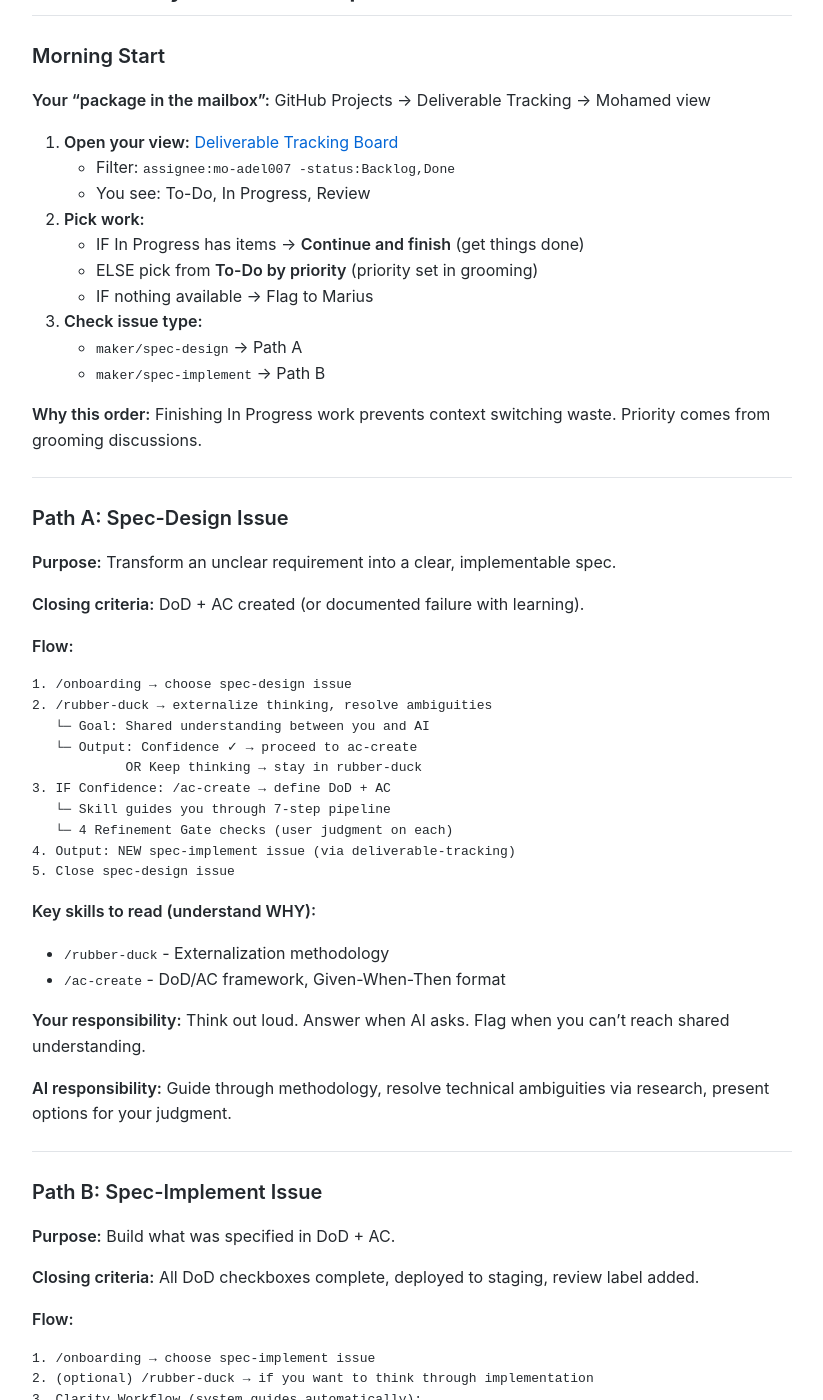
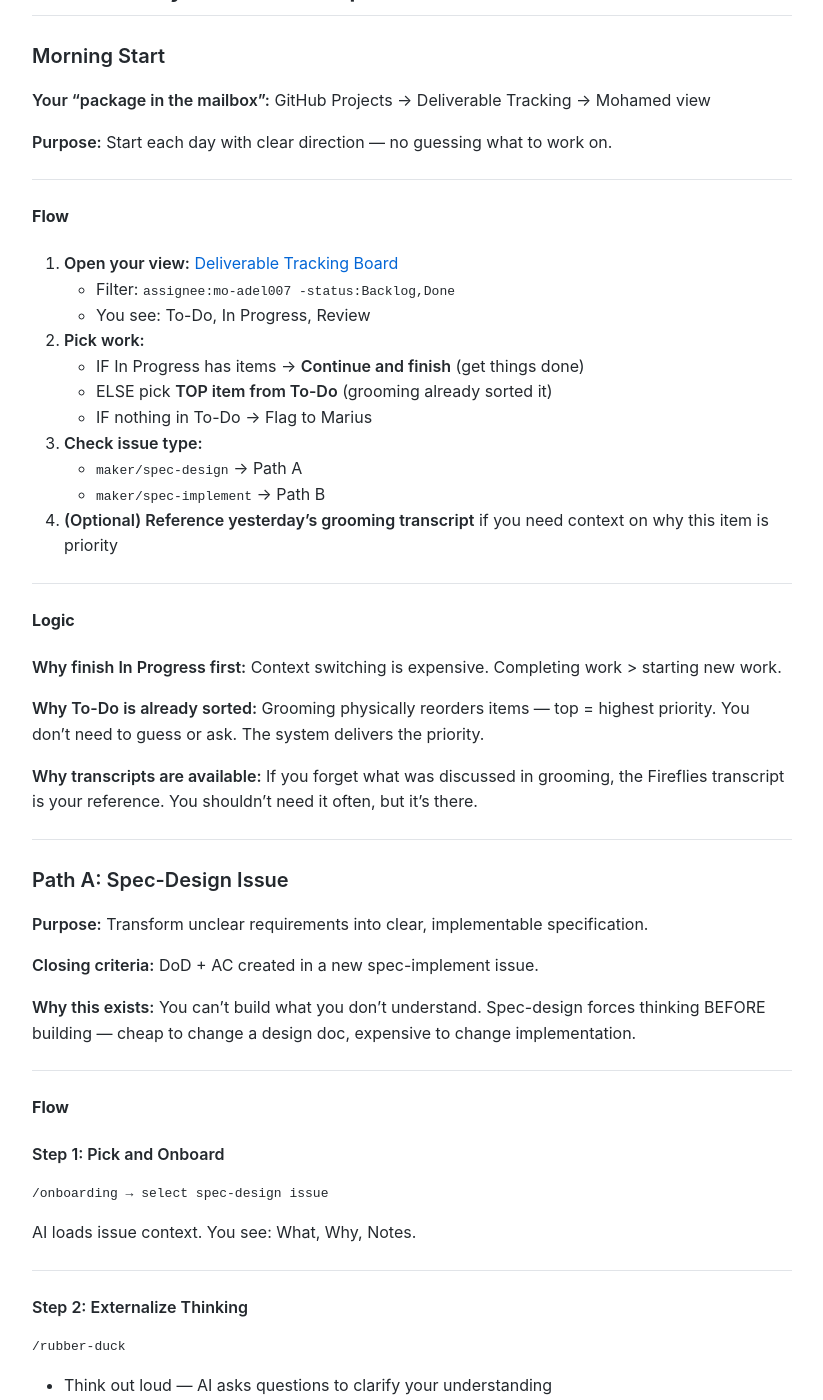
Before and after one commit to MariusWilsch/public-wilsch-ai-pages, a Jekyll site: the page built from global/developer-operations-manual-wilsch-ai-services.md, in a window 1280 px wide and 1400 px high, scrolled down 1405 px. Shown: the whole window, without its empty margins (228-1051 px from the left). Built offline with Jekyll 4.4.1, drawn with Linux system fonts in a browser that asks for light colours; our own code applies the rules of GitHub Pages for plain Markdown files; some of the changed text lies outside the part shown.

Commit message:
Sync from hippocampus 2026-02-05

````diff
--- a/global/developer-operations-manual-wilsch-ai-services.md
+++ b/global/developer-operations-manual-wilsch-ai-services.md
@@ -50,51 +50,138 @@ For now, reference:
 
 **Your "package in the mailbox":** GitHub Projects → Deliverable Tracking → Mohamed view
 
+**Purpose:** Start each day with clear direction — no guessing what to work on.
+
+---
+
+#### Flow
+
 1. **Open your view:** [Deliverable Tracking Board](https://github.com/orgs/DaveX2001/projects/1/views/7)
    - Filter: `assignee:mo-adel007 -status:Backlog,Done`
    - You see: To-Do, In Progress, Review
 
 2. **Pick work:**
    - IF In Progress has items → **Continue and finish** (get things done)
-   - ELSE pick from **To-Do by priority** (priority set in grooming)
-   - IF nothing available → Flag to Marius
+   - ELSE pick **TOP item from To-Do** (grooming already sorted it)
+   - IF nothing in To-Do → Flag to Marius
 
 3. **Check issue type:**
    - `maker/spec-design` → Path A
    - `maker/spec-implement` → Path B
 
-**Why this order:** Finishing In Progress work prevents context switching waste. Priority comes from grooming discussions.
+4. **(Optional) Reference yesterday's grooming transcript** if you need context on why this item is priority
+
+---
+
+#### Logic
+
+**Why finish In Progress first:** Context switching is expensive. Completing work > starting new work.
+
+**Why To-Do is already sorted:** Grooming physically reorders items — top = highest priority. You don't need to guess or ask. The system delivers the priority.
+
+**Why transcripts are available:** If you forget what was discussed in grooming, the Fireflies transcript is your reference. You shouldn't need it often, but it's there.
 
 ---
 
 ### Path A: Spec-Design Issue
 
-**Purpose:** Transform an unclear requirement into a clear, implementable spec.
+**Purpose:** Transform unclear requirements into clear, implementable specification.
 
-**Closing criteria:** DoD + AC created (or documented failure with learning).
+**Closing criteria:** DoD + AC created in a new spec-implement issue.
 
-**Flow:**
+**Why this exists:** You can't build what you don't understand. Spec-design forces thinking BEFORE building — cheap to change a design doc, expensive to change implementation.
 
+---
+
+#### Flow
+
+**Step 1: Pick and Onboard**
 ```
-1. /onboarding → choose spec-design issue
-2. /rubber-duck → externalize thinking, resolve ambiguities
-   └─ Goal: Shared understanding between you and AI
-   └─ Output: Confidence ✓ → proceed to ac-create
-            OR Keep thinking → stay in rubber-duck
-3. IF Confidence: /ac-create → define DoD + AC
-   └─ Skill guides you through 7-step pipeline
-   └─ 4 Refinement Gate checks (user judgment on each)
-4. Output: NEW spec-implement issue (via deliverable-tracking)
-5. Close spec-design issue
+/onboarding → select spec-design issue
+```
+AI loads issue context. You see: What, Why, Notes.
+
+---
+
+**Step 2: Externalize Thinking**
+```
+/rubber-duck
+```
+- Think out loud — AI asks questions to clarify your understanding
+- Goal: Shared understanding between you and AI
+- AI signals **Confidence ✓** when ambiguities resolved
+- If stuck → ask Marius during office hours
+
+---
+
+**Step 3: Define ACs**
+```
+/ac-create (when Confidence ✓)
 ```
 
-**Key skills to read (understand WHY):**
-- `/rubber-duck` - Externalization methodology
-- `/ac-create` - DoD/AC framework, Given-When-Then format
+**Two concepts you need to understand:**
 
-**Your responsibility:** Think out loud. Answer when AI asks. Flag when you can't reach shared understanding.
+| Concept | Question | What it means |
+|---------|----------|---------------|
+| **DoD (Definition of Done)** | "Does it exist?" | What to build — the deliverables |
+| **AC (Acceptance Criteria)** | "Does it work?" | How to verify behavior — Given-When-Then tests |
 
-**AI responsibility:** Guide through methodology, resolve technical ambiguities via research, present options for your judgment.
+**Key insight:** Parallel gates, not traced. Both must pass independently.
+
+**DoD Example:**
+```
+- [ ] API endpoint returns user data
+- [ ] UI displays user profile
+```
+
+**AC Example:**
+```
+Given: I am logged in
+When: I visit /profile
+Then: I see my name and email
+```
+
+**Your job:** Judge the 4 Refinement Gate checks:
+1. Observable Output — "Can I actually SEE this work?"
+2. Test Data — "Do we have what we need to test it?"
+3. Design Questions — "Are there decisions not documented?"
+4. Blocking Dependencies — "What needs to happen before verification?"
+
+The skill guides you through. You judge.
+
+---
+
+**Step 4: Read and Confirm**
+- New spec-implement issue is created
+- **READ THE ENTIRE ISSUE + ACs**
+- 💡 **Tip:** Use Speechify extension to read it aloud — hearing + reading helps catch gaps
+- Ask: "Do I understand this? Is this stable?"
+- ACs are now LOCKED — changes = new spec-design session
+
+---
+
+**Step 5: Review (Training Phase)**
+- Flag during office hours or add `review` label
+- Marius reviews ACs
+- If approved → close spec-design, proceed to spec-implement
+- If changes needed → back to Step 2
+
+**Office Hours (Training Phase):** During the 10-25 issue training period, Marius is available on Google Meet (camera off, voice off by default). Unmute/share screen when questions arise. Reference: [Strategic Objective - Training Method](https://mariuswilsch.github.io/public-wilsch-ai-pages/global/strategic-objective-wilsch-ai-services#training-method)
+
+---
+
+#### Logic
+
+**Why DoD and AC are separate:**
+- DoD tells you what to BUILD
+- AC tells you what SUCCESS looks like
+- You can build something (DoD ✓) that doesn't work correctly (AC ✗)
+
+**Why Refinement Gate exists:**
+Last opportunity to catch problems before implementation. Cheap to fix here, expensive during implementation.
+
+**Why training review exists:**
+During 10-25 issues, Marius reviews ACs before implementation to catch misunderstandings early. Later, this moves to grooming. Eventually, trust is established and only finished work is reviewed.
 
 ---
 
@@ -192,7 +279,7 @@ For now, reference:
 | [Ship with Confidence](https://mariuswilsch.github.io/public-wilsch-ai-pages/global/ship-with-confidence) | Testing pyramid - AC → Smoke → Human Witness |
 | [AC DoD Framework](https://mariuswilsch.github.io/public-wilsch-ai-pages/global/ac-dod-framework) | Acceptance criteria methodology |
 | [Three-Session Model](https://mariuswilsch.github.io/public-wilsch-ai-pages/global/three-session-model) | Design / Implementation / Verification separation |
-| [GROOMING.md](https://github.com/DaveX2001/deliverable-tracking/blob/main/docs/GROOMING.md) | Daily sync process |
+| [GROOMING.md](https://github.com/DaveX2001/deliverable-tracking/blob/main/GROOMING.md) | Daily sync process |
 
 ---
 
````
Also changed, not shown: other parts of global/developer-operations-manual-wilsch-ai-services.md (+1 -1 lines).
